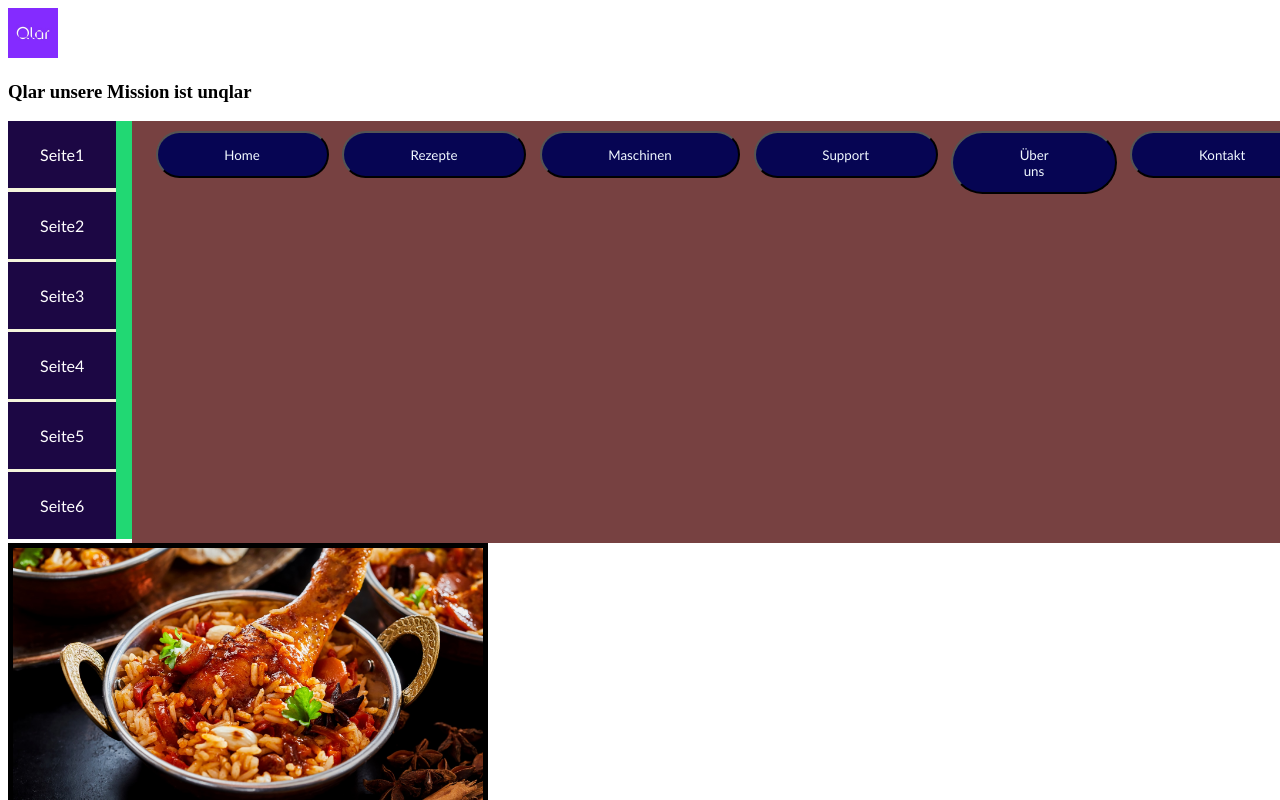
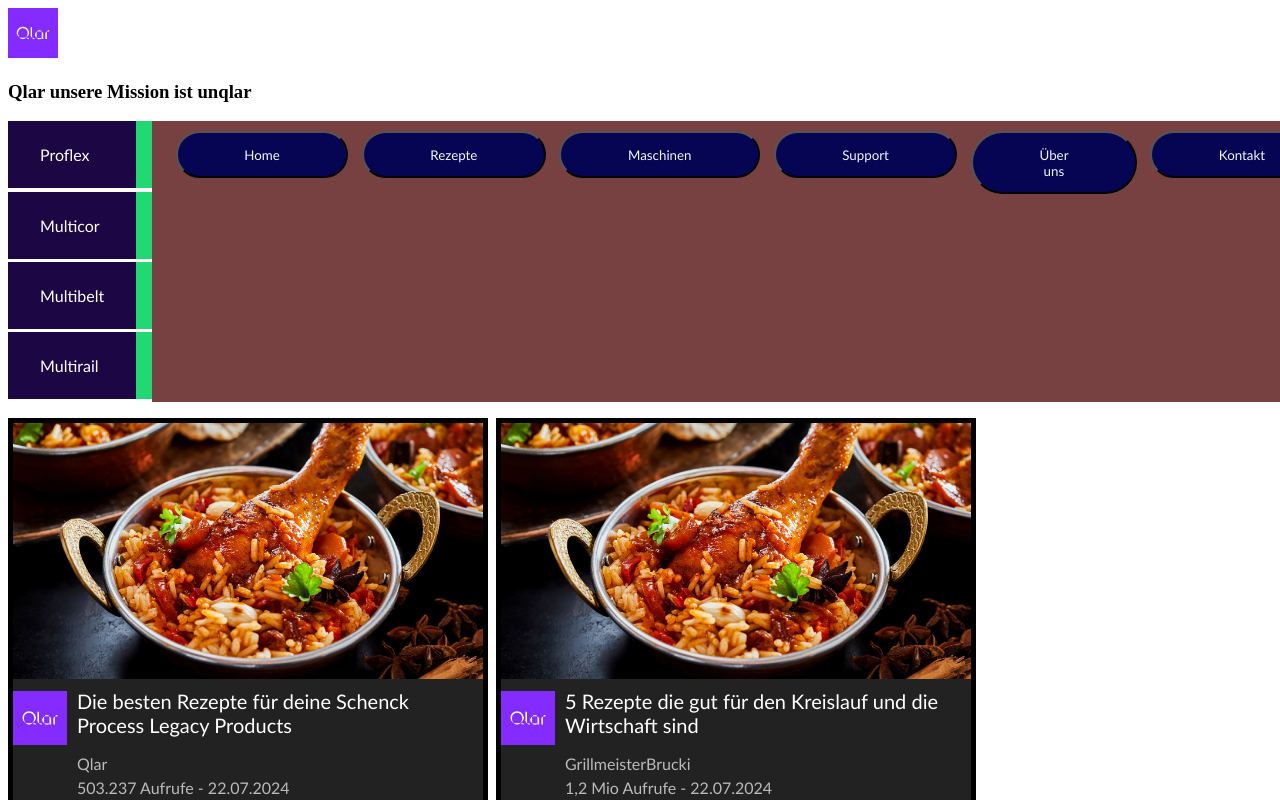
Before and after one commit to jDingert/playground_for_Christian, an Angular app in the folder QlarFoodApp/: page / in a window 1280 px wide. Shown: the top 800 px of the page. Built offline with nearby package versions, Linux system fonts and the light colour scheme.

Commit message:
Komponenten mit dynamischen Texten versehen

```diff
--- a/QlarFoodApp/src/app/app.component.html
+++ b/QlarFoodApp/src/app/app.component.html
@@ -6,7 +6,10 @@
 
 <div class="MenuSetup">
   <div class="Sidebar">
-    <app-sidebar></app-sidebar>
+    <app-sidebar [Text]="'Proflex'"></app-sidebar>
+    <app-sidebar [Text]="'Multicor'"></app-sidebar>
+    <app-sidebar [Text]="'Multibelt'"></app-sidebar>
+    <app-sidebar [Text]="'Multirail'"></app-sidebar>
   </div>
 
   <div class="Mainbar">
@@ -20,4 +23,8 @@
   </div>
 </div>
 
-<app-food-choose-screen></app-food-choose-screen>
+<div class="videocontainer">
+
+  <app-food-choose-screen [Headline] ="'Die besten Rezepte für deine Schenck Process Legacy Products'" [Account]="'Qlar'" [Views]="'503.237 Aufrufe - 22.07.2024'"></app-food-choose-screen>
+  <app-food-choose-screen [Headline] ="'5 Rezepte die gut für den Kreislauf und die Wirtschaft sind'" [Account]="'GrillmeisterBrucki'" [Views]="'1,2 Mio Aufrufe - 22.07.2024'"></app-food-choose-screen>
+</div>
--- a/QlarFoodApp/src/app/app.component.scss
+++ b/QlarFoodApp/src/app/app.component.scss
@@ -17,3 +17,10 @@
     width: 50px;
     height: 50px;
 }
+
+.videocontainer{
+
+    display: flex;
+    flex-direction: row;
+    margin-top: 1em;
+}
--- a/QlarFoodApp/src/app/button/button.component.ts
+++ b/QlarFoodApp/src/app/button/button.component.ts
@@ -8,8 +8,6 @@ import { Component, Input } from '@angular/core';
   styleUrl: './button.component.scss',
 })
 export class ButtonComponent {
-  //ButtonSearch: string ="Suche";
-  //ButtonHome: string ="Home";
 
   @Input() label: string = 'Default';
 }
--- a/QlarFoodApp/src/app/food-choose-screen/food-choose-screen.component.html
+++ b/QlarFoodApp/src/app/food-choose-screen/food-choose-screen.component.html
@@ -22,7 +22,7 @@
 
         <div class="headline">
 
-            <p>DIE KRASSESTEN REZEPTE FÜR PROFLEX UND MULTICELL 😳 (ES WIRD SEHR HEFTIG) 😍🥰🤣 </p>
+            <p>{{Headline}}</p>
 
         </div>
 
@@ -31,14 +31,14 @@
 
     <div class="UsernameContainer">
 
-        <p>Qlar</p>
+        <p>{{Account}}</p>
 
     </div>
 
 
     <div class="ViewAndDateContainer">
 
-        <p>1 Mio Aufrufe - 22.07.2024</p>
+        <p>{{Views}}</p>
 
     </div>
 
--- a/QlarFoodApp/src/app/food-choose-screen/food-choose-screen.component.scss
+++ b/QlarFoodApp/src/app/food-choose-screen/food-choose-screen.component.scss
@@ -2,10 +2,11 @@
 
   border: 5px solid black;
   background-color: rgb(34, 34, 34);
-  height: 25em;
+  height: 24.5em;
   width: 30em;
   overflow: hidden;
   box-sizing: border-box;
+  margin-right: 0.5em;
 }
 
 
@@ -60,7 +61,7 @@
   //background-color: rgba(240, 255, 255, 0.185);
   color: rgb(255, 255, 255);
   font-family: 'Gill Sans', 'Gill Sans MT', 'Calibri', 'Trebuchet MS', sans-serif;
-  font-size: 1em;
+  font-size: 1.25em;
   width: 100%;
   height: 2em;
   padding: 0.5em;
--- a/QlarFoodApp/src/app/searchbar/searchbar.component.ts
+++ b/QlarFoodApp/src/app/searchbar/searchbar.component.ts
@@ -1,4 +1,4 @@
-import { Component } from '@angular/core';
+import { Component, Input } from '@angular/core';
 
 @Component({
   selector: 'app-searchbar',
--- a/QlarFoodApp/src/app/sidebar/sidebar.component.html
+++ b/QlarFoodApp/src/app/sidebar/sidebar.component.html
@@ -4,39 +4,10 @@
 
         <div class="SidebarInnerContent">
 
-            <p>Seite1</p>
+            <p> {{Text}} </p>
 
         </div>
 
-        <div class="SidebarInnerContent">
-
-            <p>Seite2</p>
-
-        </div>
-
-        <div class="SidebarInnerContent">
-
-            <p>Seite3</p>
-
-        </div>
-
-        <div class="SidebarInnerContent">
-
-            <p>Seite4</p>
-
-        </div>
-
-        <div class="SidebarInnerContent">
-
-            <p>Seite5</p>
-
-        </div>
-
-        <div class="SidebarInnerContent">
-
-            <p>Seite6</p>
-
-        </div>
 
     </div>
 
--- a/QlarFoodApp/src/app/sidebar/sidebar.component.ts
+++ b/QlarFoodApp/src/app/sidebar/sidebar.component.ts
@@ -1,4 +1,4 @@
-import { Component } from '@angular/core';
+import { Component, Input } from '@angular/core';
 
 @Component({
   selector: 'app-sidebar',
@@ -9,4 +9,5 @@ import { Component } from '@angular/core';
 })
 export class SidebarComponent {
 
+  @Input() Text: string = 'Default';
 }
```
Also changed, not shown: QlarFoodApp/src/app/food-choose-screen/food-choose-screen.component.ts (+6 -1 lines).
